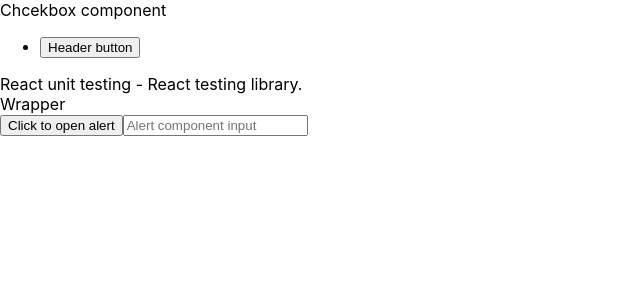
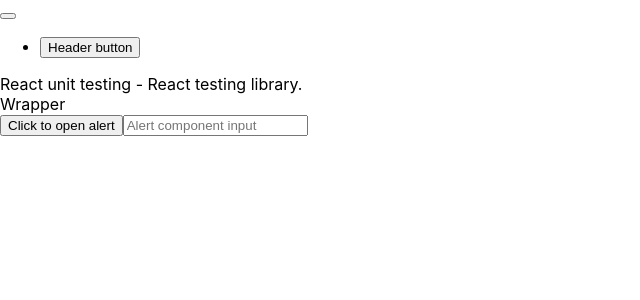
Before and after one commit to merima98/react-unit-testing-example, a React (Create React App) app: page / in a window 1280 px wide. Shown: the top 300 px of the page, without its empty margins (0-640 px from the left). Built offline with nearby package versions, Linux system fonts and the light colour scheme.

Commit message:
Added checkbox component and test.

```diff
--- a/src/components/Checkbox.jsx
+++ b/src/components/Checkbox.jsx
@@ -1,7 +1,9 @@
-const Checkbox = () => {
+const Checkbox = ({ buttonText }) => {
   return (
     <div className="checkbox-holder" data-testid="checkbox-action">
-      Chcekbox component
+      <nav className="checkbox-class" data-testid="checkbox-class">
+        <button data-testid="data-testid-button-text">{buttonText}</button>
+      </nav>
     </div>
   );
 };
```
Also changed, not shown: 1 other file (tests, documents, lock files or other folders).
